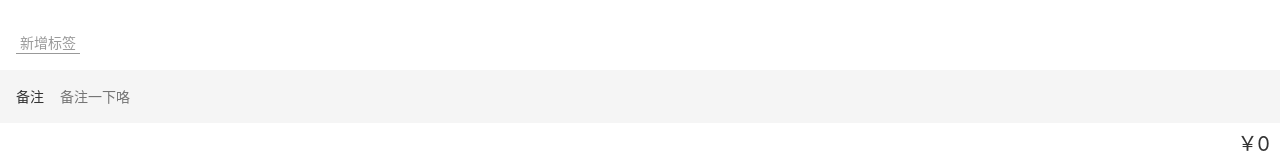
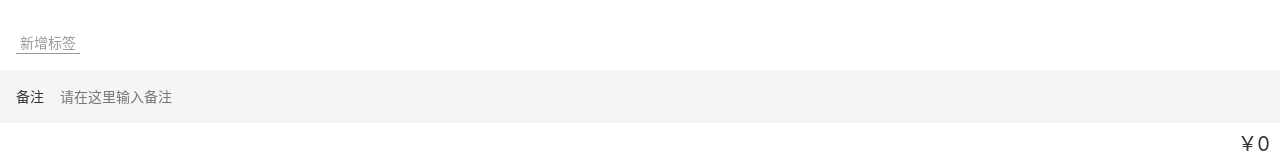
Before and after one commit to pengmingtaoo/loon-account, a Vue app: page /#/money in a window 1280 px wide. Shown: the part 323-490 px from the top of the page. Built offline with nearby package versions, Linux system fonts and the light colour scheme.

Commit message:
改造Notes.vue 使其成为通用组件

```diff
--- a/src/components/money/Notes.vue
+++ b/src/components/money/Notes.vue
@@ -1,20 +1,20 @@
 <template>
   <div class="notes">
-    <span class="name">备注</span>
-    <input type="text" v-model="value" placeholder="备注一下咯">
+    <span class="name">{{this.fieldName}}</span>
+    <input type="text" v-model="value" :placeholder="this.placeholder">
   </div>
 </template>
 
 <script lang="ts">
 import Vue from 'vue';
-import {Component, Watch} from 'vue-property-decorator';
+import {Component, Prop, Watch} from 'vue-property-decorator';
 
 @Component
 export default class Notes extends Vue {
   value = '';
   name = 'Note';
-
-
+  @Prop({required: true}) fieldName!: string;
+  @Prop({required: true}) placeholder?: string;
 
   @Watch('value')
   onValueChanged(value: string) {
--- a/src/views/EditLabel.vue
+++ b/src/views/EditLabel.vue
@@ -4,7 +4,8 @@
       <Icon name="left"/>
       <span>编辑标签</span>
     </div>
-
+    <Notes field-name="标签名"
+    placeholder="请在这里输入标签名"/>
   </layout>
 </template>
 
@@ -12,8 +13,11 @@
 import Vue from 'vue';
 import {Component} from 'vue-property-decorator';
 import tagsListModel from '@/components/models/tagsListModel';
+import Notes from '@/components/money/Notes.vue';
 
-@Component
+@Component({
+  components: {Notes}
+})
 export default class EditLabel extends Vue{
   name= 'EditLabel';
   created(){
--- a/src/views/Money.vue
+++ b/src/views/Money.vue
@@ -1,7 +1,9 @@
 <template>
   <layout classPrefix="layout" class="moneyLayout">
     <Number-pad :value.sync="record.amount" @submit="saveRecord"/>
-    <Notes @update:value="onUpdateNotes"/>
+    <Notes field-name="备注"
+           placeholder="请在这里输入备注"
+           @update:value="onUpdateNotes"/>
     <Tagss :data-soure.sync="tags" @update:value="onUpdateTags"/>
     <!--    <Types :value="record.type" @update:value="onUpdateType"/>-->
     <Types :value.sync="record.type"/>
```
